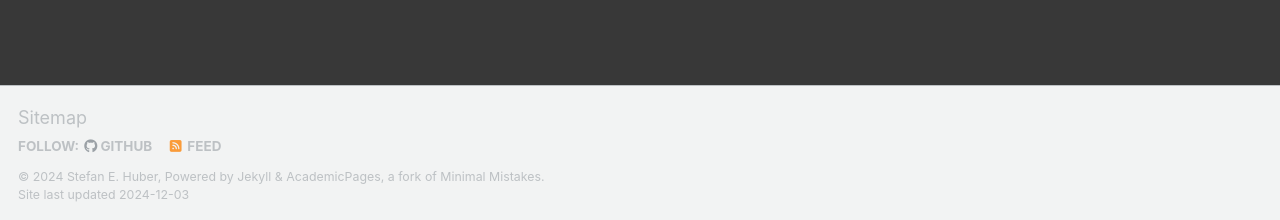
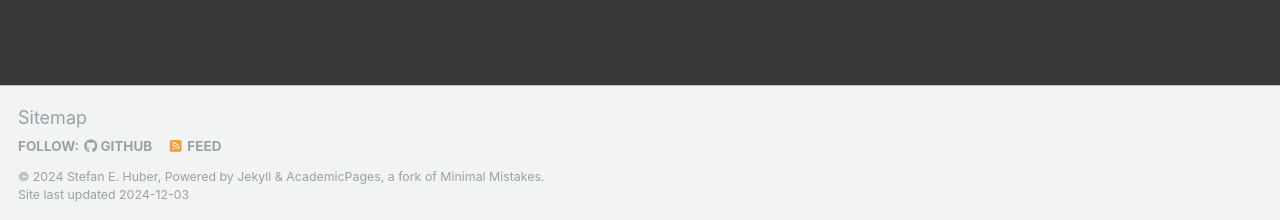
Before and after one commit to stefaneha/stefaneha.github.io, a Jekyll site: the page built from _pages/about.md, in a window 1280 px wide and 1396 px high. Shown: the part 1173-1393 px from the top of the window. Built offline with Jekyll 4.4.1, drawn with Linux system fonts in a browser that asks for light colours; some web fonts are replaced.

Commit message:
Play around with footer color.

```diff
--- a/_sass/_footer.scss
+++ b/_sass/_footer.scss
@@ -15,7 +15,7 @@
   height: auto;
   /* sticky footer fix end */
   margin-top: 3em;
-  color: mix(#fff, $gray, 50%);
+  color: mix(#fff, $gray, 25%);
   -webkit-animation: intro 0.3s both;
           animation: intro 0.3s both;
   -webkit-animation-delay: 0.45s;
```
